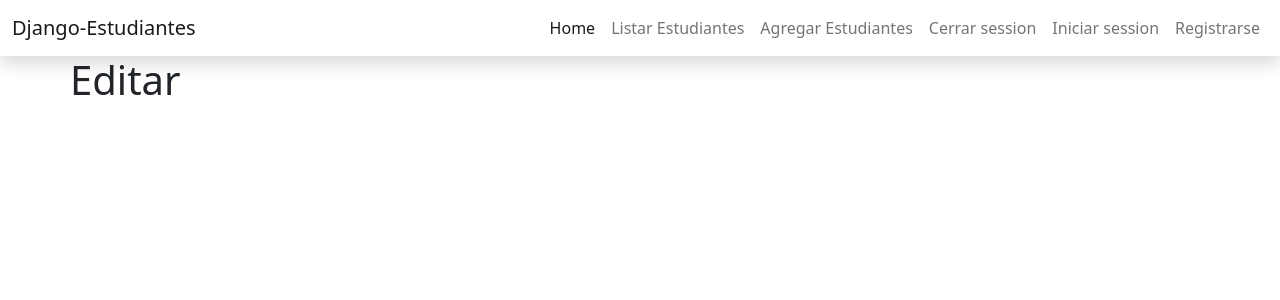
After one commit to lars505/student-list, a Django app: template estudiantes/templates/estudiantes/editar.html in a window 1280 px wide. The commit adds this page. Shown: the top 300 px of the page. Run offline with Django 4.2, Linux system fonts and the light colour scheme; the template is opened without the code that fills it, so the values that code supplies are empty; some libraries are stand-ins or nearby versions.

Commit message:
se agrego el navbar al igual que las paginas agregar, editar, listar con cada una de sus rutas

```diff
--- /dev/null
+++ b/estudiantes/templates/estudiantes/agregar.html
@@ -0,0 +1,5 @@
+{% extends 'estudiantes/layout.html' %}
+{% block title %}Index{% endblock %}
+{% block body %}
+    <h1>Agregar</h1>
+{% endblock %}
--- /dev/null
+++ b/estudiantes/templates/estudiantes/editar.html
@@ -0,0 +1,5 @@
+{% extends 'estudiantes/layout.html' %}
+{% block title %}Index{% endblock %}
+{% block body %}
+    <h1>Editar</h1>
+{% endblock %}
--- a/estudiantes/templates/estudiantes/layout.html
+++ b/estudiantes/templates/estudiantes/layout.html
@@ -1,13 +1,57 @@
+{% load static %}
 <!DOCTYPE html>
 <html lang="en">
 <head>
     <meta charset="UTF-8">
     <meta http-equiv="X-UA-Compatible" content="IE=edge">
     <meta name="viewport" content="width=device-width, initial-scale=1.0">
-    <title>{% block title %} {% endblock %}</title>
+    <link rel="stylesheet" href="{% static 'css/style.css' %}">
+    <!-- Bootstrap 5.1 -->
+    <!-- CSS only -->
+    <link href="https://cdn.jsdelivr.net/npm/bootstrap@5.2.0-beta1/dist/css/bootstrap.min.css" rel="stylesheet" integrity="sha384-0evHe/X+R7YkIZDRvuzKMRqM+OrBnVFBL6DOitfPri4tjfHxaWutUpFmBp4vmVor" crossorigin="anonymous">
+    <!-- fuente -->
+    <link href="https://fonts.googleapis.com/css2?family=Quicksand:wght@300;500;700&display=swap" rel="stylesheet">
+    <title>{% block title %}{% endblock %}</title>
 </head>
 <body>
-    {% block body %}
-    {% endblock %}
-</body>
+    <nav class="navbar navbar-expand-lg shadow">
+        <div class="container-fluid">
+          <a class="navbar-brand" href="#">Django-Estudiantes</a>
+          <button class="navbar-toggler " type="button" data-bs-toggle="collapse" data-bs-target="#navbarNavAltMarkup" aria-controls="navbarNavAltMarkup" aria-expanded="false" aria-label="Toggle navigation">
+            <span class="navbar-toggler-icon icono"></span>
+          </button>
+          <div class="collapse navbar-collapse justify-content-end"  id="navbarNavAltMarkup">
+            <div class="navbar-nav mr-auto">
+              <a class="nav-link active" aria-current="page" href="{% url 'index' %}">Home</a>
+
+                <a class="nav-link" href="{% url 'listar_estudiante' %}">Listar Estudiantes</a>
+
+                <a class="nav-link" href="{% url 'agregar_estudiante' %}">Agregar Estudiantes</a>
+
+                <a class="nav-link" href="">Cerrar session</a>
+
+                <a class="nav-link" href="">Iniciar session</a>
+                <a class="nav-link" href="">Registrarse</a>
+
+            </div>
+          </div>
+        </div>
+      </nav>
+
+
+    <div class="container p-0 m-auto">
+        {%block body%}
+
+        {% endblock %}
+    </div>
+
+    <!-- Js bootstrap 5.1 -->
+    <!-- JavaScript Bundle with Popper -->
+    <script src="https://cdn.jsdelivr.net/npm/bootstrap@5.2.0-beta1/dist/js/bootstrap.bundle.min.js" integrity="sha384-pprn3073KE6tl6bjs2QrFaJGz5/SUsLqktiwsUTF55Jfv3qYSDhgCecCxMW52nD2" crossorigin="anonymous"></script>
+
+    <script src="//cdn.jsdelivr.net/npm/sweetalert2@11"></script>
+
+
+
+  </body>
 </html>
--- /dev/null
+++ b/estudiantes/templates/estudiantes/listar.html
@@ -0,0 +1,5 @@
+{% extends 'estudiantes/layout.html' %}
+{% block title %}Index{% endblock %}
+{% block body %}
+    <h1>Listar</h1>
+{% endblock %}
```
